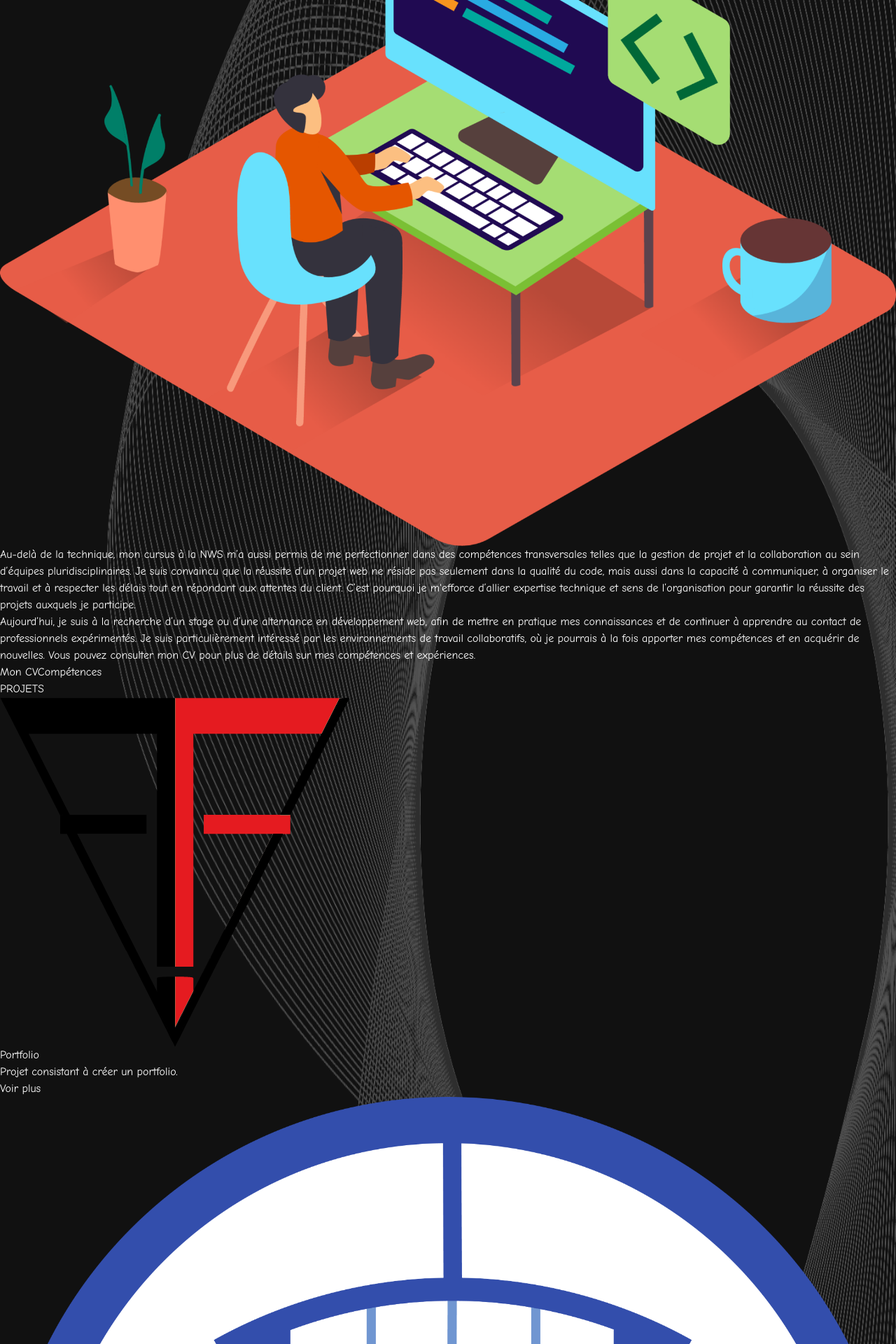
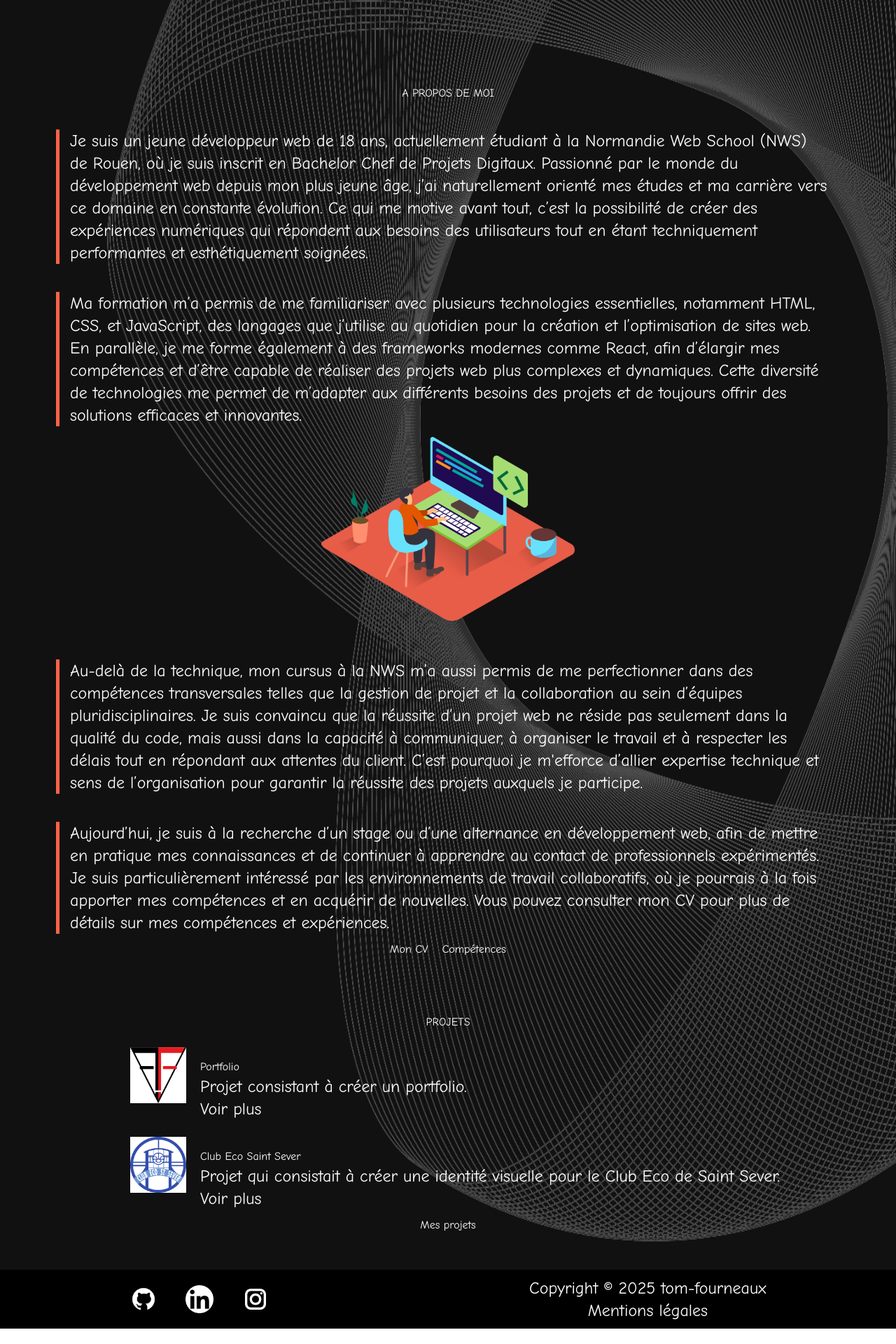
Before and after one commit to tomfrx12/portfolio-react-tom-fourneaux, a React (Vite) app: page / in a window 1280 px wide. Shown: the part 700-2620 px from the top of the page at 70% size. After the commit the page ends 2598 px from the top, so only its background shows below. Built offline with nearby package versions, Linux system fonts and the light colour scheme.

Commit message:
index tailwind

```diff
--- a/src/components/footer.jsx
+++ b/src/components/footer.jsx
@@ -18,7 +18,7 @@ function Footer() {
                     <img className="max-h-[1.5rem] lg:max-h-[2.5rem]" src={instagram} alt="Logo de Instagram"/>
                 </a>
             </nav>
-            <p className="text-center text-xs text-white lg:text-sm">Copyright © 2025 tom-fourneaux<br/>
+            <p className="text-center text-xs text-white lg:text-2xl">Copyright © 2025 tom-fourneaux<br/>
                 <a href="/mentions_legales" className="text-white">Mentions légales</a>
             </p>
         </footer>
--- a/src/css/style-index.css
+++ b/src/css/style-index.css
@@ -103,4 +103,9 @@ h3 {
     h2 {
         margin-top: 5rem;
     }
+
+    .debut-presta {
+        height: 90vh;
+        justify-content: center;
+    }
 }
--- a/src/pages/index.jsx
+++ b/src/pages/index.jsx
@@ -1,5 +1,3 @@
-// import "/src/css/style-index.css";
-
 import pptom from "../assets/img/tom.png";
 import illustration_dev from "../assets/img/illustration presentation/illustration dev 1.png";
 import petit_logo from "../assets/img/logo_des_projets/petit_logo.png";
@@ -8,57 +6,57 @@ import logo_club_st_sever from "../assets/img/logo_des_projets/logo-club-eco-st-
 function Index() {
     return (
         <>
-            <main className="flex-1 text-white">
-                <section className="me">
-                    <div className="debut-presta">
-                            <img src={pptom} alt="photo de profil Tom FOURNEAUX" className="w-1/4"/>
-                            <h1 className="bg-primary">Tom Fourneaux</h1>
-                            <p className="pres">Etudiant et passionné de codage, voici mon portfolio</p>
-                            <a href="/me_contater" className="a_button">Contactez moi</a>
+            <main className="flex-1 text-white lg:my-[2rem] lg:mx-[5rem]">
+                <section className="flex flex-col items-center">
+                    <div className="flex items-center text-center flex-col  lg:h-[80vh] lg:justify-center">
+                            <img src={pptom} alt="photo de profil Tom FOURNEAUX" className="my-[1rem] mx-[0rem] rounded-full w-[30%] lg:w-[20%]"/>
+                            <h1 className="text-white m-[0]">Tom Fourneaux</h1>
+                            <p className="m-[0px 5px 10px 5px] text-center text-xs lg:text-2xl">Etudiant et passionné de codage, voici mon portfolio</p>
+                            <a href="/me_contacter" className="mt-[10px]">Contactez moi</a>
                     </div>
-                        <h2>A PROPOS DE MOI</h2>
-                        <section className="presentation">
-                            <div className="text-image">
-                                <div className="text">
-                                    <p>Je suis un jeune développeur web de 18 ans, actuellement étudiant à la Normandie Web School (NWS) de Rouen, où je suis inscrit en Bachelor Chef de Projets Digitaux. Passionné par le monde du développement web depuis mon plus jeune âge, j’ai naturellement orienté mes études et ma carrière vers ce domaine en constante évolution. Ce qui me motive avant tout, c’est la possibilité de créer des expériences numériques qui répondent aux besoins des utilisateurs tout en étant techniquement performantes et esthétiquement soignées.</p>
+                        <h2 className="text-white m-[0] mt-[40px] lg:mt-[5rem]">A PROPOS DE MOI</h2>
+                        <section>
+                            <div className="lg:flex lg:flex-col">
+                                <div>
+                                    <p className="m-[0px 0px 20px 20px] text-xs border-l-5 border-l-[#ff6347] px-[15px] lg:text-2xl mt-[2.5rem]">Je suis un jeune développeur web de 18 ans, actuellement étudiant à la Normandie Web School (NWS) de Rouen, où je suis inscrit en Bachelor Chef de Projets Digitaux. Passionné par le monde du développement web depuis mon plus jeune âge, j’ai naturellement orienté mes études et ma carrière vers ce domaine en constante évolution. Ce qui me motive avant tout, c’est la possibilité de créer des expériences numériques qui répondent aux besoins des utilisateurs tout en étant techniquement performantes et esthétiquement soignées.</p>
 
-                                    <p>Ma formation m’a permis de me familiariser avec plusieurs technologies essentielles, notamment HTML, CSS, et JavaScript, des langages que j’utilise au quotidien pour la création et l’optimisation de sites web. En parallèle, je me forme également à des frameworks modernes comme React, afin d’élargir mes compétences et d’être capable de réaliser des projets web plus complexes et dynamiques. Cette diversité de technologies me permet de m’adapter aux différents besoins des projets et de toujours offrir des solutions efficaces et innovantes.</p>
+                                    <p className="m-[0px 0px 20px 20px] text-xs border-l-5 border-l-[#ff6347] px-[15px] lg:text-2xl mt-[2.5rem]">Ma formation m’a permis de me familiariser avec plusieurs technologies essentielles, notamment HTML, CSS, et JavaScript, des langages que j’utilise au quotidien pour la création et l’optimisation de sites web. En parallèle, je me forme également à des frameworks modernes comme React, afin d’élargir mes compétences et d’être capable de réaliser des projets web plus complexes et dynamiques. Cette diversité de technologies me permet de m’adapter aux différents besoins des projets et de toujours offrir des solutions efficaces et innovantes.</p>
                                 </div>
-                                <img src={illustration_dev} alt="illustration developpeur web"/>
-                                <div className="text">
-                                    <p>Au-delà de la technique, mon cursus à la NWS m’a aussi permis de me perfectionner dans des compétences transversales telles que la gestion de projet et la collaboration au sein d’équipes pluridisciplinaires. Je suis convaincu que la réussite d’un projet web ne réside pas seulement dans la qualité du code, mais aussi dans la capacité à communiquer, à organiser le travail et à respecter les délais tout en répondant aux attentes du client. C’est pourquoi je {"m'efforce d’allier"} expertise technique et sens de l’organisation pour garantir la réussite des projets auxquels je participe.</p>
+                                <img src={illustration_dev} alt="illustration developpeur web" className="m-auto max-w-[90%] p-[15px] lg:self-center lg:w-auto lg:max-w-[35%]"/>
+                                <div>
+                                    <p className="m-[0px 0px 20px 20px] text-xs border-l-5 border-l-[#ff6347] px-[15px] lg:text-2xl mt-[2.5rem]">Au-delà de la technique, mon cursus à la NWS m’a aussi permis de me perfectionner dans des compétences transversales telles que la gestion de projet et la collaboration au sein d’équipes pluridisciplinaires. Je suis convaincu que la réussite d’un projet web ne réside pas seulement dans la qualité du code, mais aussi dans la capacité à communiquer, à organiser le travail et à respecter les délais tout en répondant aux attentes du client. C’est pourquoi je {"m'efforce d’allier"} expertise technique et sens de l’organisation pour garantir la réussite des projets auxquels je participe.</p>
 
-                                    <p>Aujourd’hui, je suis à la recherche d’un stage ou d’une alternance en développement web, afin de mettre en pratique mes connaissances et de continuer à apprendre au contact de professionnels expérimentés. Je suis particulièrement intéressé par les environnements de travail collaboratifs, où je pourrais à la fois apporter mes compétences et en acquérir de nouvelles. Vous pouvez consulter mon CV pour plus de détails sur mes compétences et expériences.</p>
+                                    <p className="m-[0px 0px 20px 20px] text-xs border-l-5 border-l-[#ff6347] px-[15px] lg:text-2xl mt-[2.5rem]">Aujourd’hui, je suis à la recherche d’un stage ou d’une alternance en développement web, afin de mettre en pratique mes connaissances et de continuer à apprendre au contact de professionnels expérimentés. Je suis particulièrement intéressé par les environnements de travail collaboratifs, où je pourrais à la fois apporter mes compétences et en acquérir de nouvelles. Vous pouvez consulter mon CV pour plus de détails sur mes compétences et expériences.</p>
                                 </div>
                             </div>
                         </section>
-                        <div className="buttons">
-                            <a href="/cv" className="a_button">Mon CV</a>
-                            <a href="/competences" className="a_button">Compétences</a>
+                        <div className="flex gap-[20px]">
+                            <a href="/cv" className="mt-[10px]">Mon CV</a>
+                            <a href="/competences" className="mt-[10px]">Compétences</a>
                         </div>
                 </section>
-                <section className="xp">
-                    <h2>PROJETS</h2>
-                    <div className="4carte">
-                        <div className="carte">
-                            <img src={petit_logo} alt="Portfolio Tom Fourneaux"/>
-                            <div className="text">
-                                <h3>Portfolio</h3>
-                                <p>Projet consistant à créer un portfolio.</p>
-                                <a href="#" className="a_button_projet">Voir plus</a>
+                <section className="flex flex-col items-center">
+                    <h2 className="text-white m-[0] mt-[40px] lg:mt-[5rem]">PROJETS</h2>
+                    <div>
+                        <div className="flex items-center">
+                            <img src={petit_logo} alt="Portfolio Tom Fourneaux" className="bg-white max-h-[5rem] my-[10px] mx-[20px]"/>
+                            <div>
+                                <h3 className="text-white m-[0] mt-[40px] font-normal">Portfolio</h3>
+                                <p className="text-xs m-auto lg:text-2xl">Projet consistant à créer un portfolio.</p>
+                                <a href="#" className="text-xs text-grey lg:text-2xl">Voir plus</a>
                             </div>
                         </div>
 
-                        <div className="carte">
-                            <img src={logo_club_st_sever} alt="Club Eco Saint Sever"/>
-                            <div className="text">
-                                <h3>Club Eco Saint Sever</h3>
-                                <p>Projet qui consistait à créer une identité visuelle pour le Club Eco de Saint Sever.</p>
-                                <a href="#" className="a_button_projet">Voir plus</a>
+                        <div className="flex items-center">
+                            <img src={logo_club_st_sever} alt="Club Eco Saint Sever" className="bg-white max-h-[5rem] my-[10px] mx-[20px]"/>
+                            <div>
+                                <h3 className="text-white m-[0] mt-[40px] font-normal">Club Eco Saint Sever</h3>
+                                <p className="text-xs m-auto lg:text-2xl">Projet qui consistait à créer une identité visuelle pour le Club Eco de Saint Sever.</p>
+                                <a href="#" className="text-xs text-grey lg:text-2xl">Voir plus</a>
                             </div>
                         </div>
                     </div>
-                    <a href="/projets" className="a_button">Mes projets</a>
+                    <a href="/projets" className="mt-[10px]">Mes projets</a>
                 </section>
             </main>
         </>
```
Also changed, not shown: src/components/carte-index.jsx (added).
